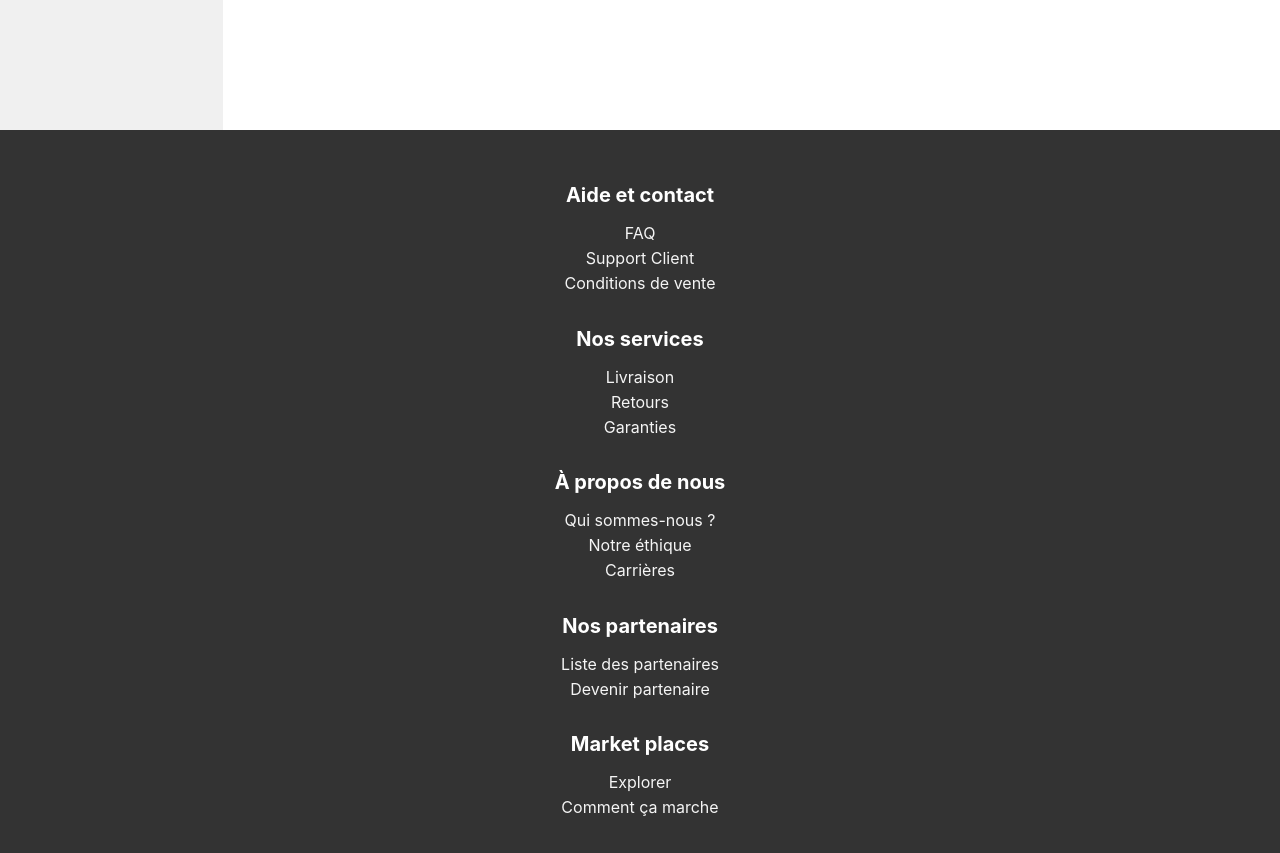
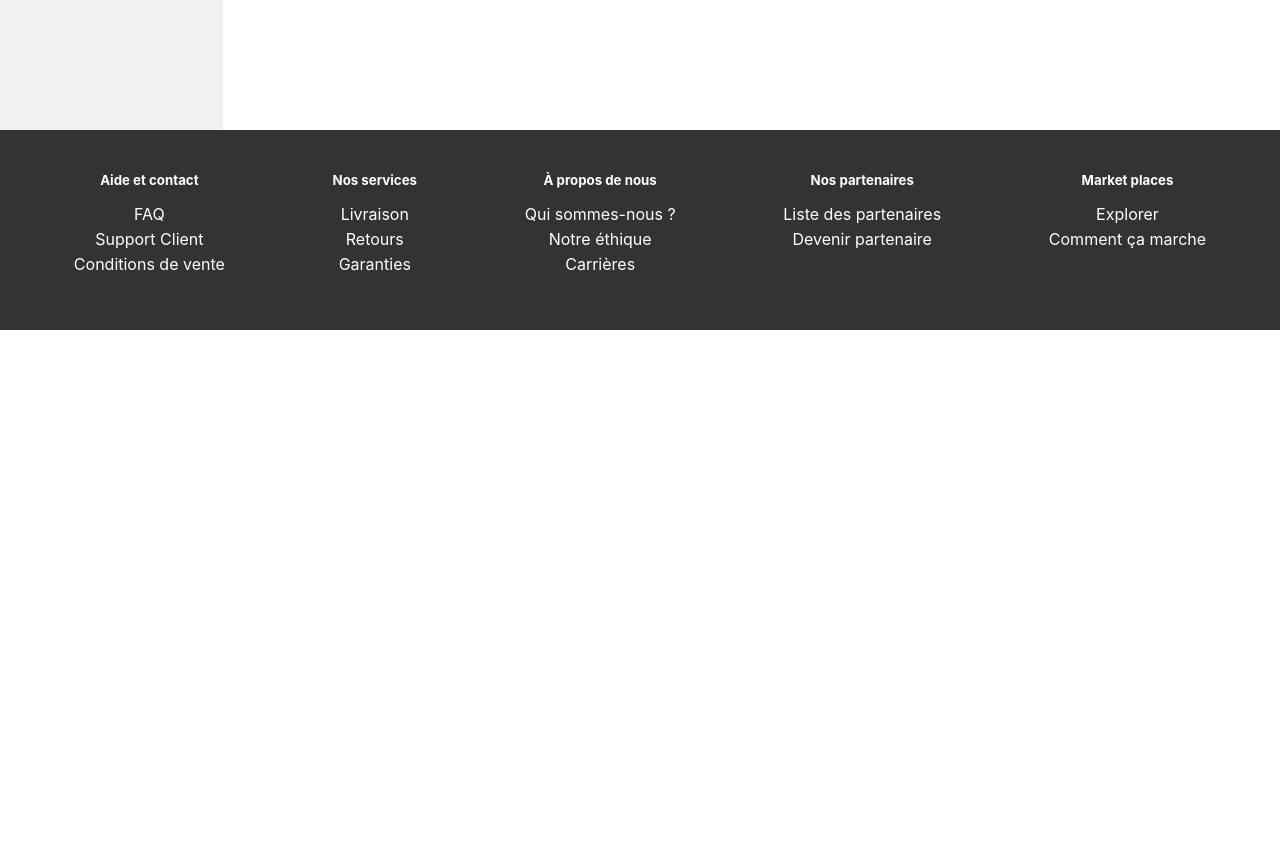
Before and after one commit to adatechschool/projet-collectif-plateforme-de-vente-de-meubles-ventes-de-meubles, a React (Create React App) app in the folder frontmeubles/: page /profile in a window 1280 px wide. Shown: the part 780-1633 px from the top of the page. After the commit the page ends 1110 px from the top, so only its background shows below. Built offline with nearby package versions, Linux system fonts and the light colour scheme.

Commit message:
arrangé position footer

```diff
--- a/frontmeubles/src/NotFound.js
+++ b/frontmeubles/src/NotFound.js
@@ -15,17 +15,22 @@ const NotFound = () => {
   });
 
   return (
-    <animated.div style={{ ...fadeIn, textAlign: "center", marginTop: "50px" }}>
+    <animated.div style={{ ...fadeIn, textAlign: "center", marginTop: "50px", marginBottom: "50px" }}>
       {/* Ajoutez votre image ici */}
-      <img src={NotFoundImage} alt="404 Not Found" style={{ width: "300px", height: "300px" }} />
+      <img src={NotFoundImage} alt="404 Not Found" style={{ width: "300px", height: "300px", marginBottom: "20px" }} />
 
-      <h2 style={{ color: "#ff3366" }}>404 - Page not found</h2>
-      <p style={{ color: "#777" }}>Oops! La page que vous recherchez n'existe pas.</p>
+      <h2 style={{ color: "#ff3366", margin: "0" }}>404 - Page not found</h2>
+      <p style={{ color: "#777", margin: "10px 0" }}>Oops! La page que vous recherchez n'existe pas.</p>
 
       {/* Ajoutez une animation au lien de retour */}
       <animated.a href="/" style={{ color: "#4CAF50", textDecoration: "none", fontWeight: "bold" }}>
         Retour à la page d'accueil
       </animated.a>
+
+      {/* Ajoutez des sauts de ligne pour pousser le footer */}
+      <br />
+      <br />
+      <br />
     </animated.div>
   );
 };
--- a/frontmeubles/src/footer.css
+++ b/frontmeubles/src/footer.css
@@ -1,27 +1,44 @@
-/* Footer.css */
+/* footer.css */
+
+body {
+  display: flex;
+  flex-direction: column;
+  min-height: 100vh;
+  margin: 0;
+}
+
+.App {
+  flex: 1;
+}
+
+
 
 .footer {
+  display: flex;
+  flex-wrap: wrap;
+  justify-content: space-around;
   background-color: #333;
+  color: white;
   padding: 20px;
   text-align: center;
+  margin-top: auto; /* Pousse le footer vers le bas de l'écran */
 }
 
+
 .footer-section {
-    margin: 10px 0;
+  margin-bottom: 20px;
 }
 
-  .footer-section h5 {
+.footer h5 {
   margin-bottom: 10px;
-    color: white;
-    font-size: 20px;
 }
 
-  .footer-section ul {
+.footer ul {
   list-style-type: none;
   padding: 0;
 }
 
-  .footer-section ul li {
-    margin: 5px 0;
-    color: whitesmoke;
+.footer ul li {
+  cursor: pointer;
+  margin-bottom: 5px;
 }
```
Lines whose indentation alone changed are shown as unchanged.
